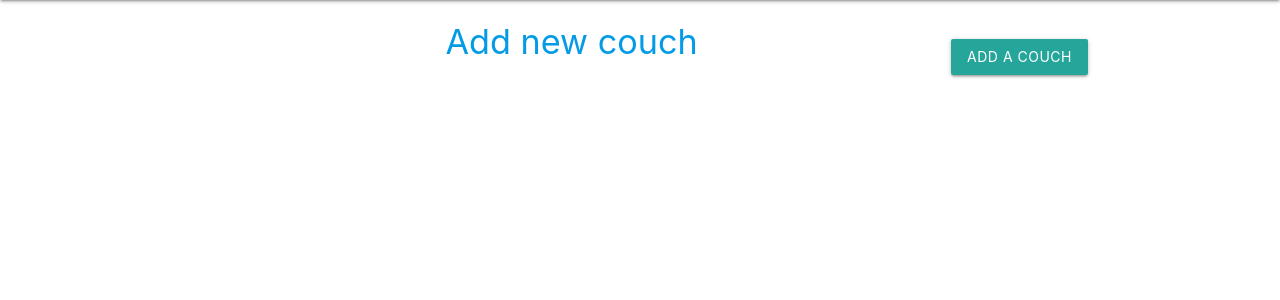
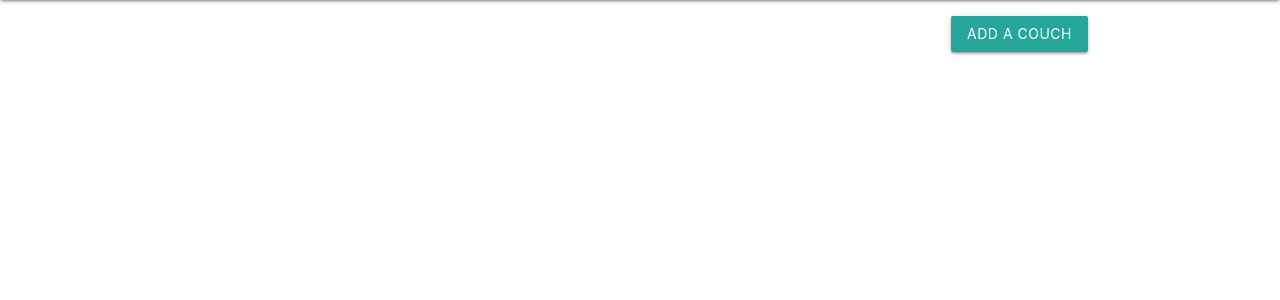
Before and after one commit to berzezek/UTT, a Django app: page /couchs/ in a window 1280 px wide. Shown: the part 64-364 px from the top of the page. Run offline with Django 4.2, Linux system fonts and the light colour scheme; data that the repository does not hold is empty; some libraries are stand-ins or nearby versions.

Commit message:
couch_add button

```diff
--- a/customers/templates/customers/couchs.html
+++ b/customers/templates/customers/couchs.html
@@ -4,9 +4,8 @@
 {% block content %}
 <div class="container">
   <div class="right">
-    <a href="{% url 'customer_add' %}"><h5 class="btn">Add a couch</h5></a>
+    <a href="{% url 'couch_add' %}"><h5 class="btn">Add a couch</h5></a>
   </div>
-  <a href="{% url 'couch_add' %}"><h4 class="center">Add new couch</h4></a>
 {% for couch in couchs %}
 <div class="row">
     <div class="col s12 m6">
```
